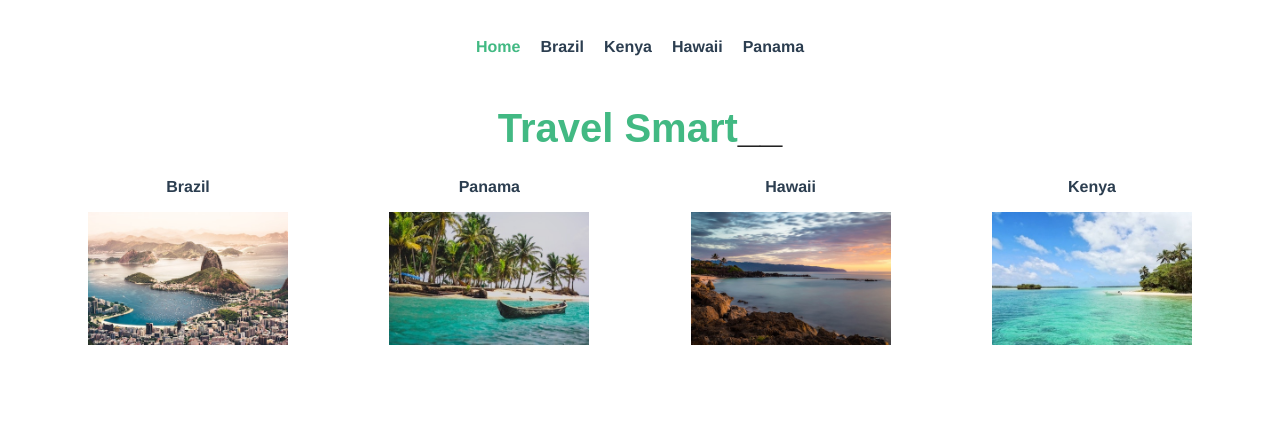
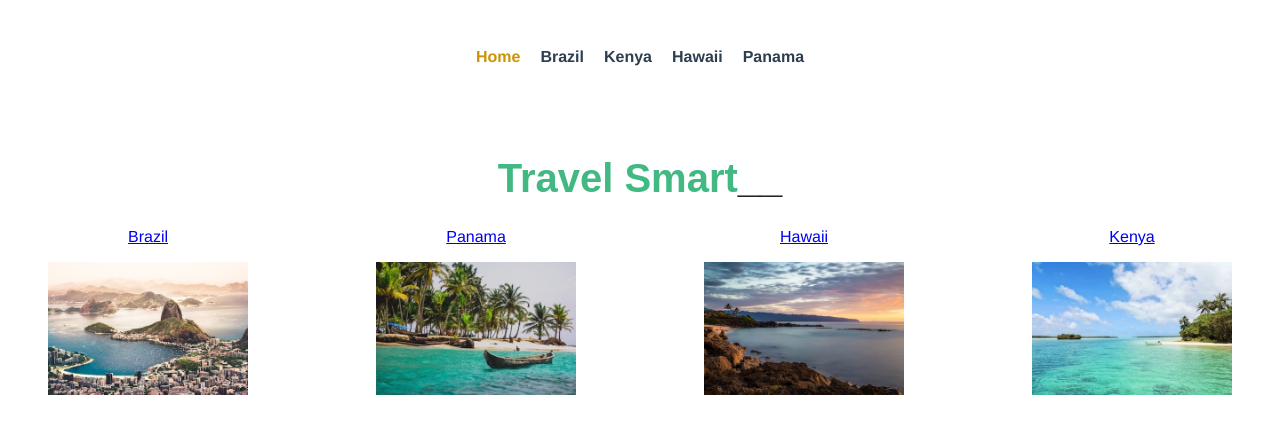
Before and after one commit to ZachyDev/Vue-Router, a Vue app in the folder travel_smart/: page / in a window 1280 px wide. Shown: the top 434 px of the page. Built offline with nearby package versions, Linux system fonts and the light colour scheme.

Commit message:
Vue Router active class

```diff
--- a/travel_smart/src/App.vue
+++ b/travel_smart/src/App.vue
@@ -1,15 +1,21 @@
 <template>
   <div id="app">
     <div id="nav">
-      <router-link to="/">Home</router-link>
-      <router-link to="/brazil">Brazil</router-link>
-      <router-link to="/kenya">Kenya</router-link>
-      <router-link to="/hawaii">Hawaii</router-link>
-      <router-link to="/panama">Panama</router-link>
+      <TheNavigation />
       <router-view />
   </div>
   </div>
 </template>
+
+<script>
+import TheNavigation from '@/components/TheNavigation';
+export default {
+  name: "App",
+  components: {
+    TheNavigation
+  }
+}
+</script>
 
 <style>
 #app {
@@ -19,19 +25,4 @@
   text-align: center;
   color: #2c3e50;
 }
-
-#nav {
-  padding: 30px;
-}
-
-#nav a {
-  font-weight: bold;
-  color: #2c3e50;
-  padding: 10px;
-  text-decoration: none;
-}
-
-#nav a.router-link-exact-active {
-  color: #42b983;
-}
 </style>
--- /dev/null
+++ b/travel_smart/src/components/TheNavigation.vue
@@ -0,0 +1,35 @@
+<template>
+    <nav id="nav">
+      <router-link to="/">Home</router-link>
+      <router-link to="/brazil">Brazil</router-link>
+      <router-link to="/kenya">Kenya</router-link>
+      <router-link to="/hawaii">Hawaii</router-link>
+      <router-link to="/panama">Panama</router-link>
+    </nav>
+</template>
+
+<script>
+export default {
+    name: "TheNavigation"
+}
+</script>
+
+<style scoped>
+
+#nav {
+  padding: 30px;
+  display: flex;
+  justify-content: center;
+}
+
+#nav a {
+  font-weight: bold;
+  color: #2c3e50;
+  padding: 10px;
+  text-decoration: none;
+}
+
+#nav a.travel-smart-active-class {
+  color: rgb(204, 147, 4);
+}
+</style>
--- a/travel_smart/src/router/index.js
+++ b/travel_smart/src/router/index.js
@@ -38,6 +38,7 @@ const routes = [
 ]
 
 const router = new VueRouter({
+  linkExactActiveClass: "travel-smart-active-class",
   mode: 'history',
   routes
 });
```
Also changed, not shown: 1 other file (tests, documents, lock files or other folders).
